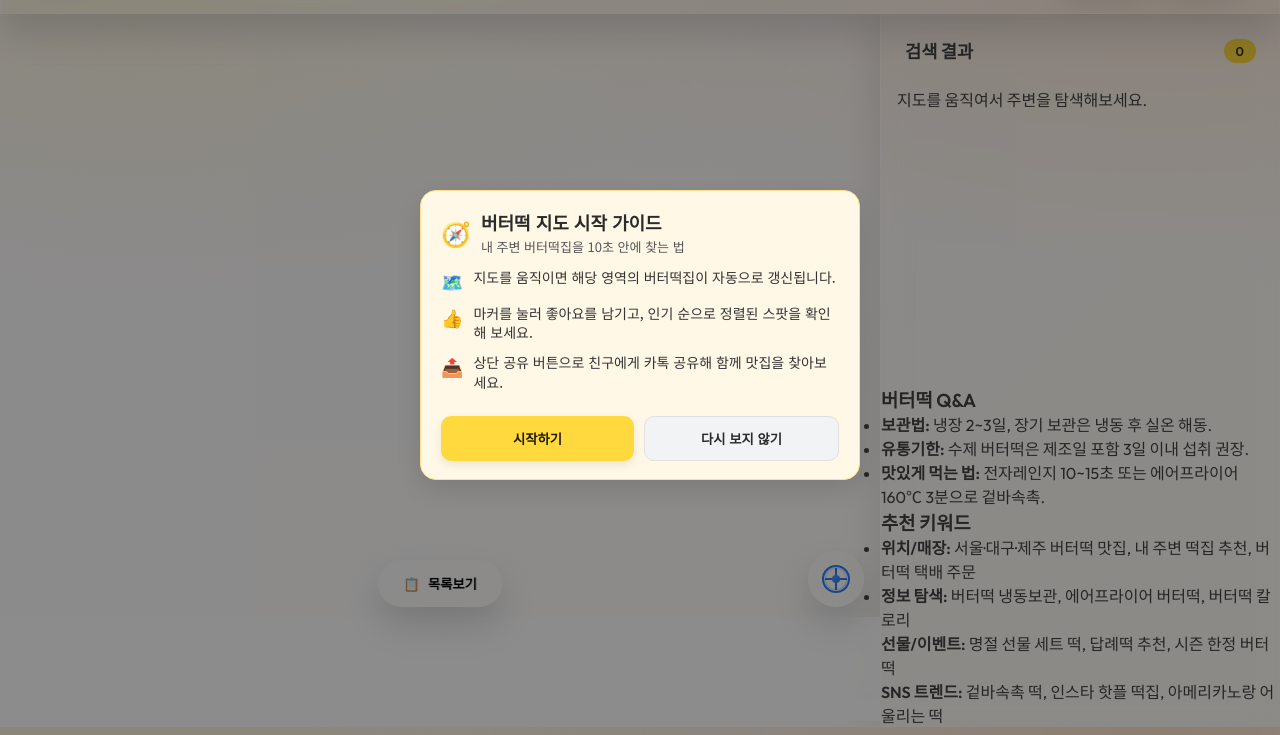
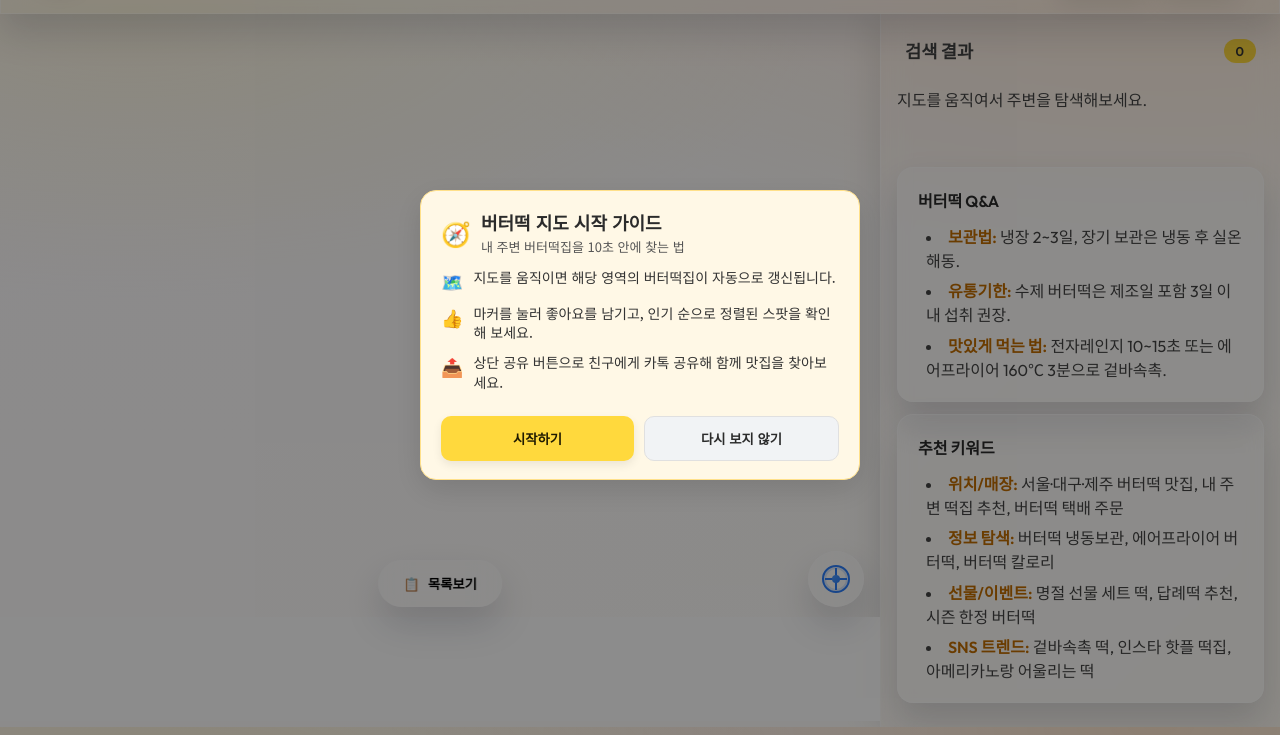
Before and after one commit to HT12kim/butterDduck, a website: page public/index.html in a window 1280 px wide. Shown: the part 65-800 px from the top of the page. Drawn offline with Linux system fonts and the light colour scheme; no server answers.

Commit message:
Keep list view focused on results

```diff
--- a/public/index.html
+++ b/public/index.html
@@ -182,6 +182,7 @@
                     <div id="places-list" class="scrollable">
                         <p class="empty-msg">지도를 움직여서 주변을 탐색해보세요.</p>
                     </div>
+                    <div class="info-extras">
                         <section class="faq-section">
                             <h3>버터떡 Q&A</h3>
                             <ul>
@@ -197,8 +198,8 @@
                             <h3>추천 키워드</h3>
                             <ul>
                                 <li>
-                                <strong>위치/매장:</strong> 서울·대구·제주 버터떡 맛집, 내 주변 떡집 추천, 버터떡 택배
-                                주문
+                                    <strong>위치/매장:</strong> 서울·대구·제주 버터떡 맛집, 내 주변 떡집 추천, 버터떡
+                                    택배 주문
                                 </li>
                                 <li><strong>정보 탐색:</strong> 버터떡 냉동보관, 에어프라이어 버터떡, 버터떡 칼로리</li>
                                 <li><strong>선물/이벤트:</strong> 명절 선물 세트 떡, 답례떡 추천, 시즌 한정 버터떡</li>
@@ -207,6 +208,7 @@
                                 </li>
                             </ul>
                         </section>
+                    </div>
                 </aside>
             </main>
         </div>
--- a/public/styles.css
+++ b/public/styles.css
@@ -128,6 +128,41 @@ main {
     display: flex;
     position: relative;
     overflow: hidden;
+}
+
+.info-extras {
+    padding: 0 1rem 1.5rem;
+    display: grid;
+    grid-template-columns: 1fr;
+    gap: 0.75rem;
+}
+
+.faq-section {
+    background: rgba(255, 255, 255, 0.32);
+    border: 1px solid var(--glass-border);
+    border-radius: 16px;
+    padding: 1.25rem;
+    box-shadow: var(--glass-shadow);
+    backdrop-filter: blur(10px);
+}
+
+.faq-section h3 {
+    margin-bottom: 0.75rem;
+    font-size: 1rem;
+    color: #2b2b2b;
+}
+
+.faq-section ul {
+    list-style: disc inside;
+    display: flex;
+    flex-direction: column;
+    gap: 0.4rem;
+    color: var(--text-main);
+    padding-left: 0.5rem;
+}
+
+.faq-section li strong {
+    color: #c26d00;
 }
 
 #map-container {
@@ -637,4 +672,16 @@ main {
     .scrollable {
         padding-bottom: 3rem;
     }
+
+    .info-extras {
+        padding: 0 1rem 1.25rem;
+    }
+
+    #info-panel.open .info-extras {
+        display: none;
+    }
+
+    .faq-section {
+        padding: 1rem;
+    }
 }
```
Lines whose indentation alone changed are shown as unchanged.
